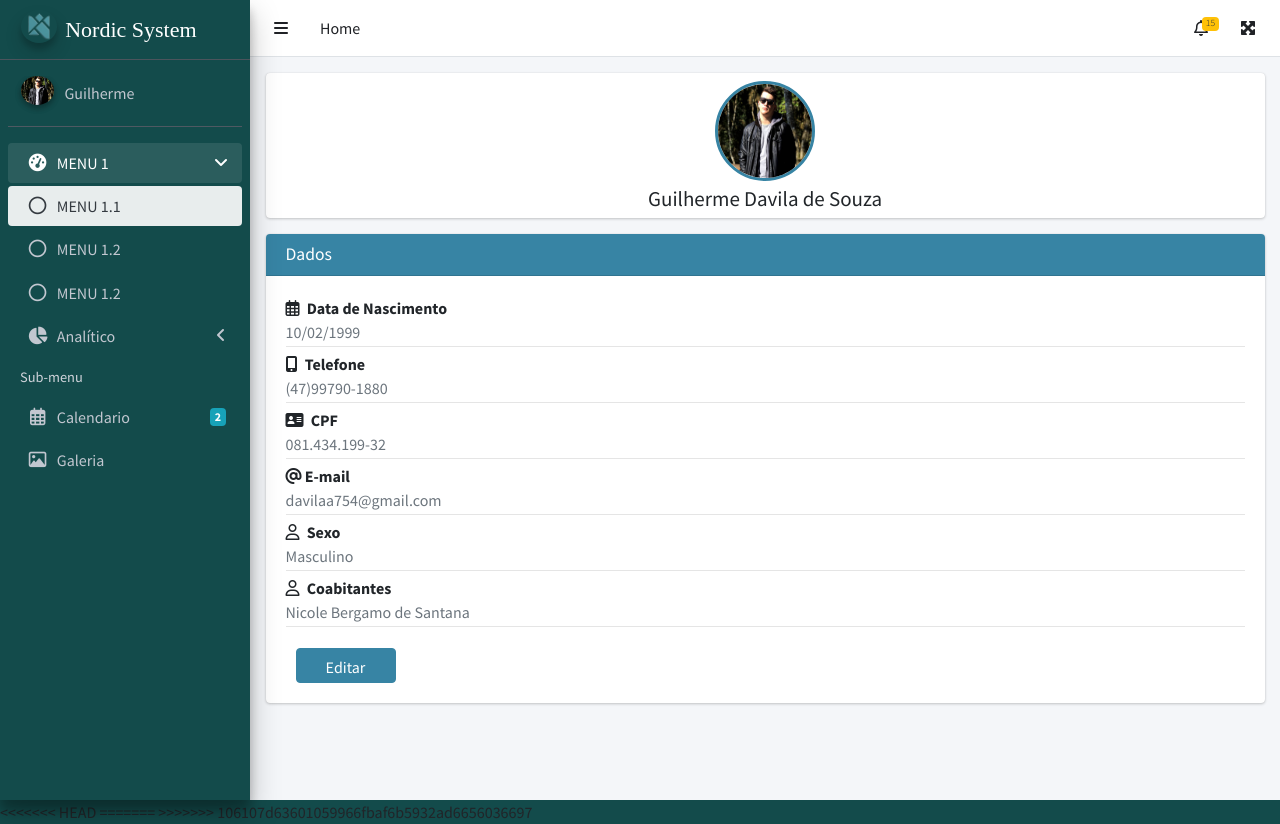
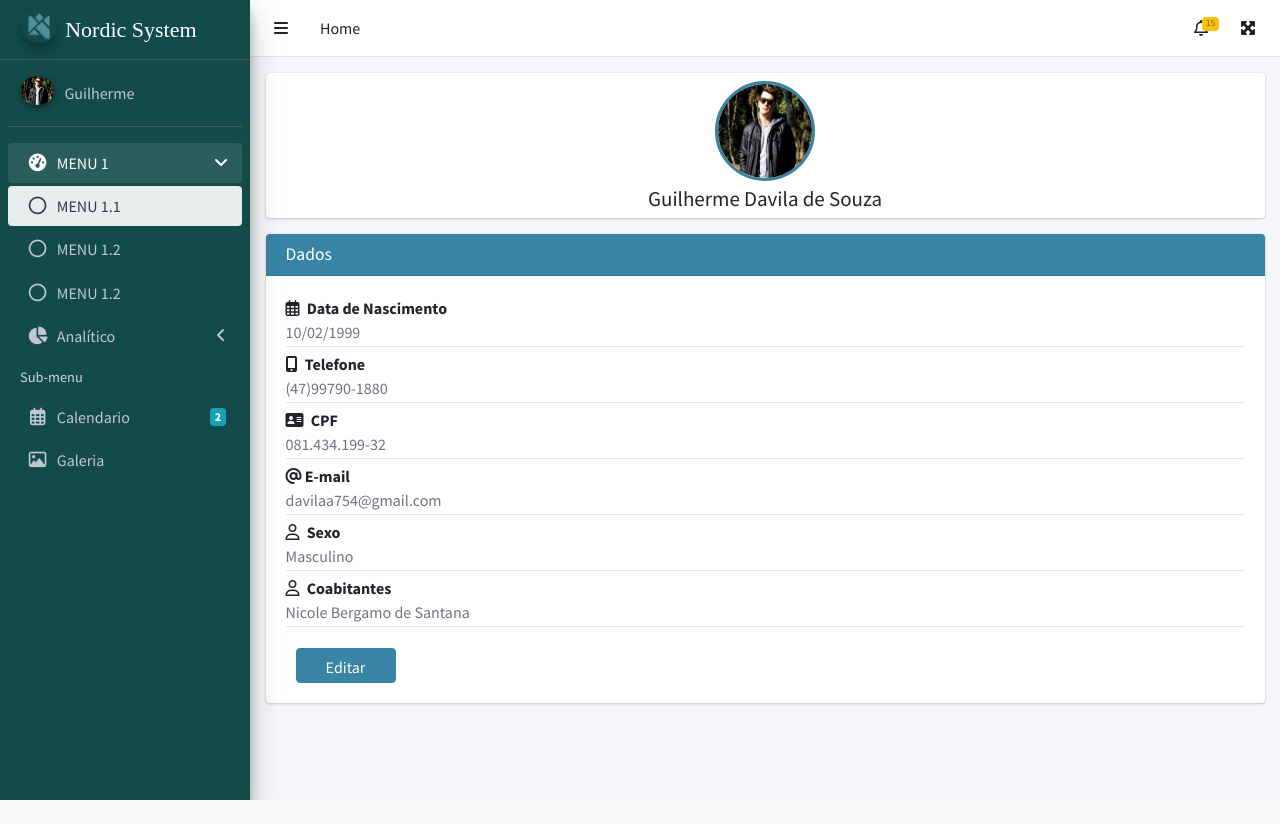
Before and after one commit to guimdavila/Sistema-de-controle-financeiro-PHP-JS-, a PHP site: page /Nordic/app/perfilUsuario.php in a window 1280 px wide. After the commit the page ends 800 px from the top, so only its background shows below. Run offline with PHP 8.4, Linux system fonts and the light colour scheme; a user stored in the database is signed in; data comes from the database, SQL or seed files in the repository; some libraries are stand-ins or nearby versions.

Commit message:
correção de js.php

```diff
--- a/app/partes/js.php
+++ b/app/partes/js.php
@@ -28,12 +28,11 @@
 <script src="plugins/overlayScrollbars/js/jquery.overlayScrollbars.min.js"></script>
 <!-- AdminLTE App -->
 <script src="dist/js/adminlte.js"></script>
-<<<<<<< HEAD
+
 <!-- AdminLTE for demo purposes -->
 <script src="dist/js/pages/dashboard.js"></script>
-=======
+
 <!-- AdminLTE dashboard demo (This is only for demo purposes) -->
 <script src="dist/js/pages/dashboard.js"></script>
 <!-- Font-awesome -->
 <script src="https://kit.fontawesome.com/363bffc621.js" crossorigin="anonymous"></script>
->>>>>>> 106107d63601059966fbaf6b5932ad6656036697
```
Also changed, not shown: app/home.php (+7 -11 lines), app/perfilUsuario.php (+5 -5 lines).
